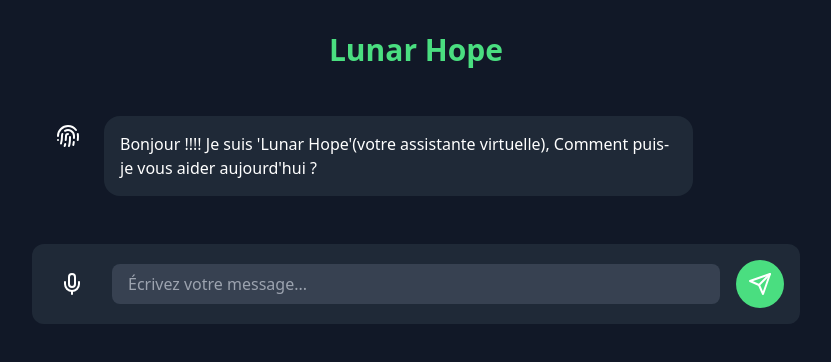
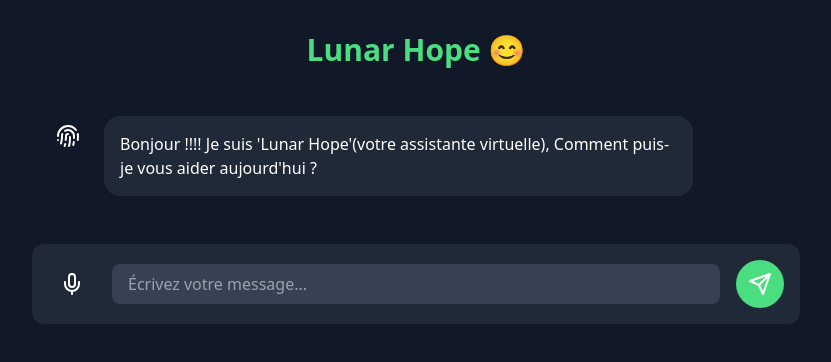
Before and after one commit to Hassyunity/assistantante_ia, a React (Vite) app: page / in a window 1280 px wide. Shown: the top 362 px of the page, without its empty margins (224-1055 px from the left). Built offline with nearby package versions, Linux system fonts and the light colour scheme.

Commit message:
add emojie

```diff
--- a/src/App.tsx
+++ b/src/App.tsx
@@ -68,7 +68,7 @@ function App() {
           className="max-w-3xl mx-auto"
         >
           <h1 className="text-3xl font-bold text-center mb-8 text-green-400">
-            Lunar Hope
+            Lunar Hope 😊
           </h1>
 
           <div className="space-y-6 mb-8 max-h-[60vh] overflow-y-auto p-4">
```
